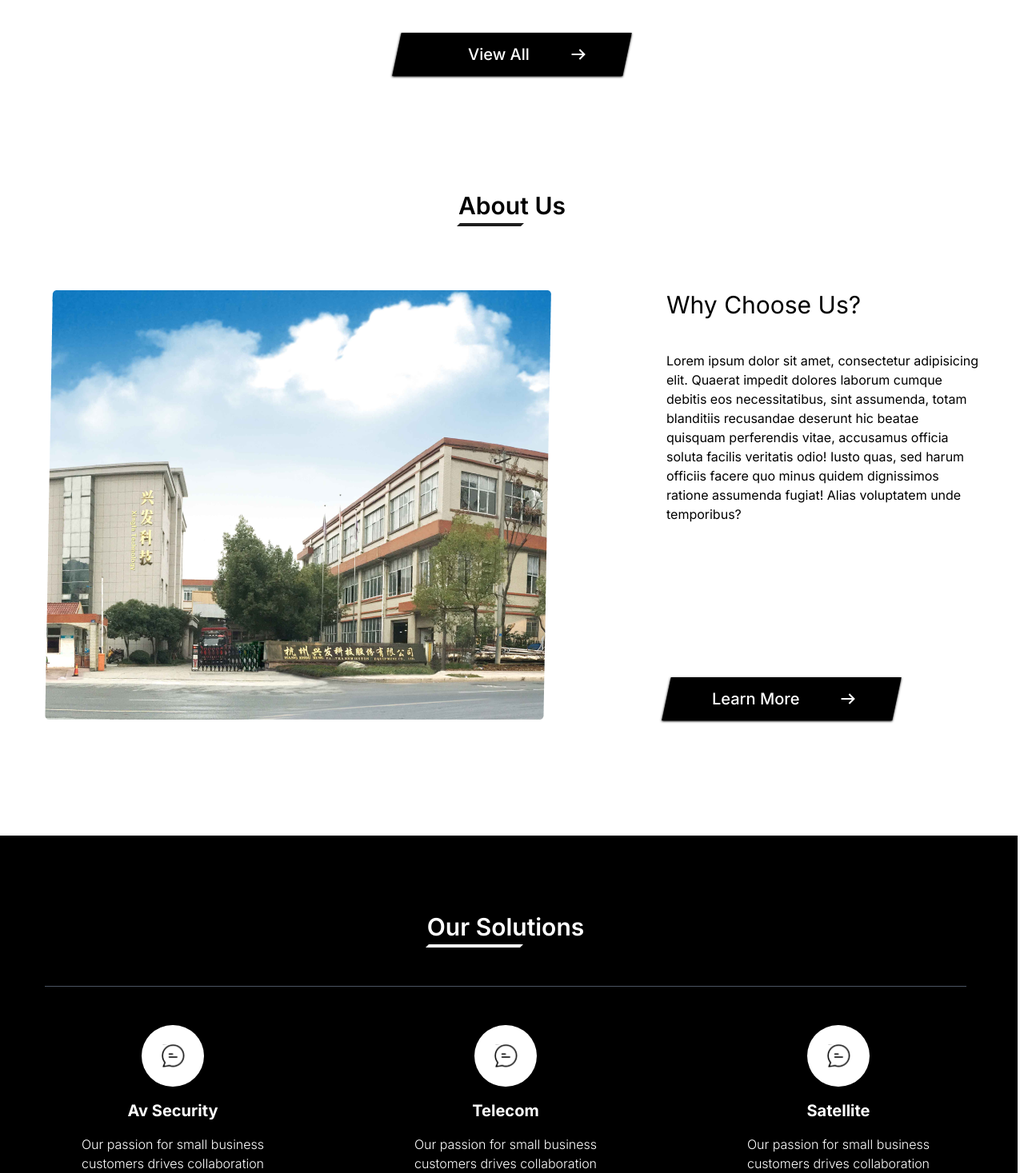
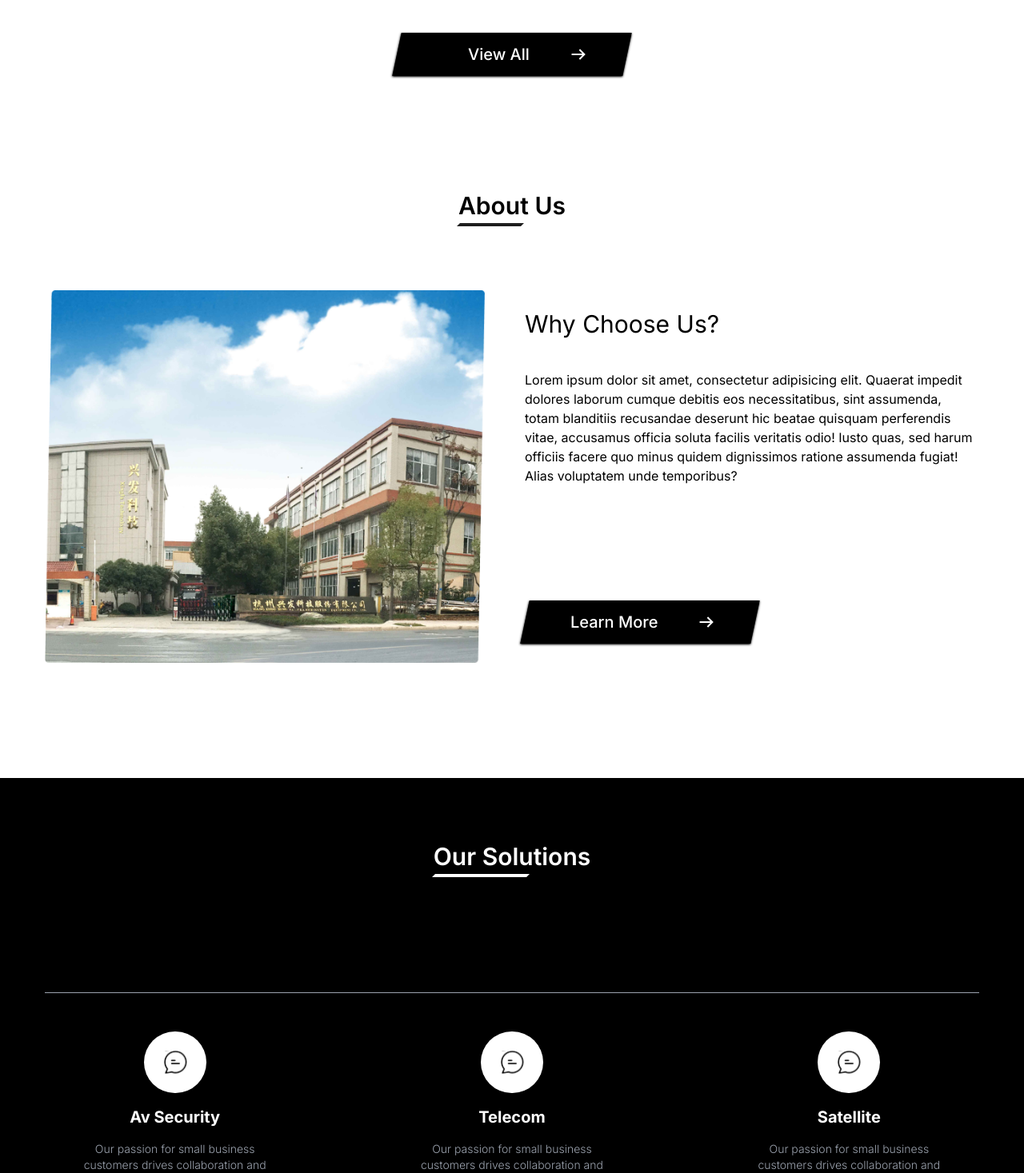
Before and after one commit to Daou-Cables/Daou-Cables-Frontend, a Next.js app: page / in a window 1280 px wide. Shown: the part 1330-2797 px from the top of the page at 80% size. Built offline with nearby package versions, Linux system fonts and the light colour scheme; no server answers.

Commit message:
adjust layout

```diff
--- a/app/layout.tsx
+++ b/app/layout.tsx
@@ -23,7 +23,9 @@ export default function RootLayout({
     <html lang="en">
       <body className={inter.className}>
         <Header />
-        <div className="pt-32 px-4 sm:px-14">{children}</div>
+        <div className="flex flex-col items-center px-4 sm:px-14">
+          <div className="pt-32 max-w-[1300px] w-full">{children}</div>
+        </div>
         <Footer />
       </body>
     </html>
--- a/app/page.tsx
+++ b/app/page.tsx
@@ -16,7 +16,7 @@ export default function Home() {
       <MyProducts />
       <AboutUs />
       <OurSolutions />
-      <News />
+      {/* <News /> */}
       <ContactUs />
     </div>
   );
--- a/app/ui/General/SectionTitle.tsx
+++ b/app/ui/General/SectionTitle.tsx
@@ -7,7 +7,8 @@ type Props = {
 
 export default function SectionTitle({ title, dark = false }: Props) {
   return (
-    <div className="inline-block relative text-center">
+    <div className="flex flex-row justify-center">
+      <div className="relative">
         <span
           className={`font-semibold text-xl sm:text-3xl ${
             dark ? "text-white" : ""
@@ -22,6 +23,7 @@ export default function SectionTitle({ title, dark = false }: Props) {
           style={{ transform: "skewX(-45deg)" }}
         />
       </div>
+    </div>
   );
 }
 
--- a/app/ui/Header/Header.tsx
+++ b/app/ui/Header/Header.tsx
@@ -7,7 +7,8 @@ import LanguageDropdown from "./LanguageSelect";
 
 const Header = () => {
   return (
-    <div className="w-full bg-white shadow-sm flex items-center justify-between sm:px-14 z-50 px-6 fixed py-1">
+    <div className="w-full bg-white shadow-sm sm:px-14 z-50 px-6 fixed py-1">
+      <div className="max-w-[1300px] flex items-center justify-between mx-auto">
         <Link href="/" passHref>
           <Image
             src="/daouCables.svg"
@@ -30,6 +31,7 @@ const Header = () => {
           </div>
         </div>
       </div>
+    </div>
   );
 };
 
--- a/app/ui/HomePage/AboutUs.tsx
+++ b/app/ui/HomePage/AboutUs.tsx
@@ -5,18 +5,21 @@ import Image from "next/image";
 
 export default function AboutUs() {
   return (
-    <div className="flex flex-col items-center justify-center">
+    <div className="flex flex-col">
       <SectionTitle title="About Us" />
 
-      <div className="mt-20 flex flex-col md:items-center space-y-10 md:space-y-0 md:flex-row">
+      <div className="mt-20 flex flex-col md:items-stretch  space-y-10 md:space-y-0 md:justify-between  md:flex-row">
+        <div className="md:w-[50%]">
           <Image
-          className="flex-1"
+            className="max-w-[550px] w-full object-contain"
             src="/images/AboutUs.png"
             alt="placeholder"
             width={700}
             height={537}
+            objectFit="contain"
           />
-        <div className="flex-1 md:ml-36">
+        </div>
+        <div className="md:w-[50%] md:ml-8 flex flex-col justify-between py-6">
           <div>
             <h4 className="text-3xl">Why Choose Us?</h4>
             <p className="text-base mt-10 max-w-xl">
@@ -31,7 +34,7 @@ export default function AboutUs() {
           </div>
           <div className="flex items-center justify-center sm:block">
             <Button
-              className="mt-48 sm:w-46 p-2"
+              className="sm:w-46 p-2"
               title="Learn More"
               url="/about-us"
             />
--- a/app/ui/HomePage/OurSolutions.tsx
+++ b/app/ui/HomePage/OurSolutions.tsx
@@ -6,14 +6,25 @@ type Props = {};
 
 const OurSolutions = (props: Props) => {
   return (
-    <div className="bg-black w-screen -ml-4 md:-ml-16 px-4 md:px-16 pb-16 ">
-      <div className="flex items-center justify-center pt-24">
-        <SectionTitle title="Our Solutions" dark={true}/>
+    <div className="bg-black w-screen sm:px-14 self-center pb-32">
+      <div className="flex items-center justify-center mt-20 pb-12">
+        <SectionTitle title="Our Solutions" dark={true} />
       </div>
-      <div className="text-white mt-12 pt-12 mb-12 pb-12 w-full border-t border-b border-gray-600 flex items-center justify-center space-y-12 md:space-y-0 md:space-x-24 flex-col md:flex-row">
-        <SolutionCard title="Av Security" description="Our passion for small business customers drives collaboration and creativity, making dreams a reality"/>
-        <SolutionCard title="Telecom" description="Our passion for small business customers drives collaboration and creativity, making dreams a reality"/>
-        <SolutionCard title="Satellite" description="Our passion for small business customers drives collaboration and creativity, making dreams a reality"/>
+      <div className=" flex flex-row justify-center">
+        <div className="max-w-[1300px] text-white mt-24 pt-12 mb-12 pb-12 w-full border-t border-b border-gray-400 flex items-center justify-center space-y-12 md:space-y-0 md:space-x-24 flex-col md:flex-row">
+          <SolutionCard
+            title="Av Security"
+            description="Our passion for small business customers drives collaboration and creativity, making dreams a reality"
+          />
+          <SolutionCard
+            title="Telecom"
+            description="Our passion for small business customers drives collaboration and creativity, making dreams a reality"
+          />
+          <SolutionCard
+            title="Satellite"
+            description="Our passion for small business customers drives collaboration and creativity, making dreams a reality"
+          />
+        </div>
       </div>
     </div>
   );
--- a/app/ui/HomePage/SolutionCard.tsx
+++ b/app/ui/HomePage/SolutionCard.tsx
@@ -1,16 +1,16 @@
-import React from 'react'
-import Image from 'next/image'
+import React from "react";
+import Image from "next/image";
 
 type Props = {
   title: string;
   description: string;
-}
+};
 
-const SolutionCard = ({title, description}: Props) => {
+const SolutionCard = ({ title, description }: Props) => {
   return (
     <div>
-        <div className='flex flex-col justify-center items-center'>
-            <div className='p-6 bg-white rounded-full'>
+      <div className="flex flex-col justify-center items-center">
+        <div className="p-6 bg-white rounded-full">
           <Image
             src="/icons/SolutionIcon.svg"
             alt="Solution"
@@ -18,13 +18,13 @@ const SolutionCard = ({title, description}: Props) => {
             height={30}
           />
         </div>
-            <p className='pt-4 text-xl font-bold'>
-                {title}
+        <p className="pt-4 text-xl font-bold">{title}</p>
+        <p className="text-center w-3/4 pt-4 text-sm font-light text-gray-400">
+          {description}
         </p>
-            <p className='text-center w-3/4 pt-4 text-s font-light'>{description}</p>
       </div>
     </div>
-  )
-}
+  );
+};
 
-export default SolutionCard
+export default SolutionCard;
```
Lines whose indentation alone changed are shown as unchanged.
